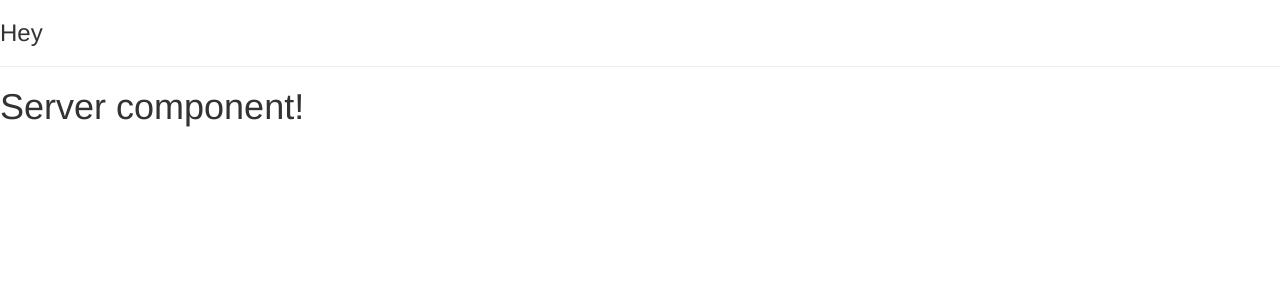
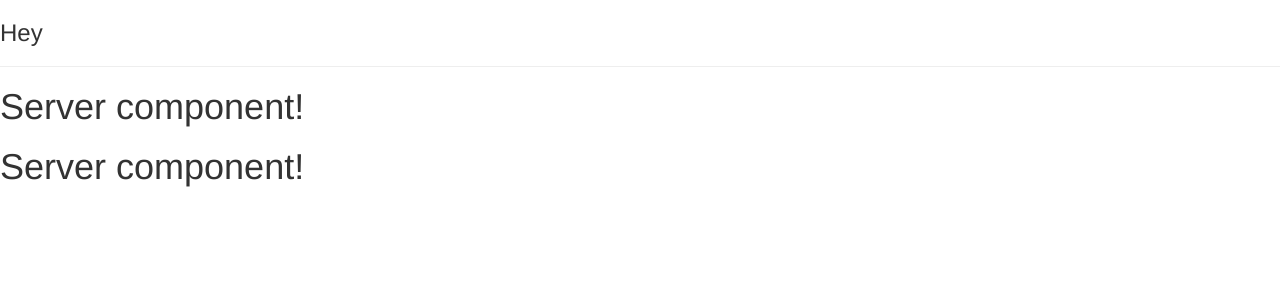
Before and after one commit to andresito1969/angular-first-app, an Angular app: page / in a window 1280 px wide. Shown: the top 300 px of the page. Built offline with nearby package versions, Linux system fonts and the light colour scheme.

Commit message:
![COMPONENT] NESTED COMPONENT

```diff
--- a/src/app/app.component.html
+++ b/src/app/app.component.html
@@ -1,4 +1,4 @@
 <h3>Hey</h3>
 
 <hr>
-<app-server></app-server>
+<app-servers></app-servers>
--- a/src/app/app.module.ts
+++ b/src/app/app.module.ts
@@ -3,11 +3,13 @@
 import { AppComponent } from './app.component';
 
 import { ServerComponent } from './server/server.component';
+import { ServersComponent } from './servers/servers.component';
 
 @NgModule({
   declarations: [
     AppComponent,
-    ServerComponent
+    ServerComponent,
+    ServersComponent
   ],
   imports: [
     BrowserModule,
--- /dev/null
+++ b/src/app/servers/servers.component.html
@@ -0,0 +1,2 @@
+<app-server></app-server>
+<app-server></app-server>
```
Also changed, not shown: src/app/servers/servers.component.ts (added, +10 -0 lines), src/app/servers/servers.component.css (added).
